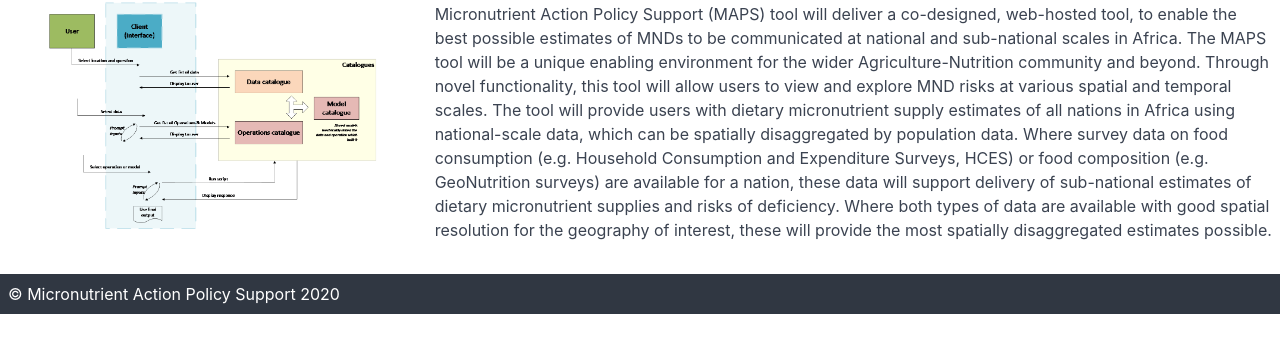
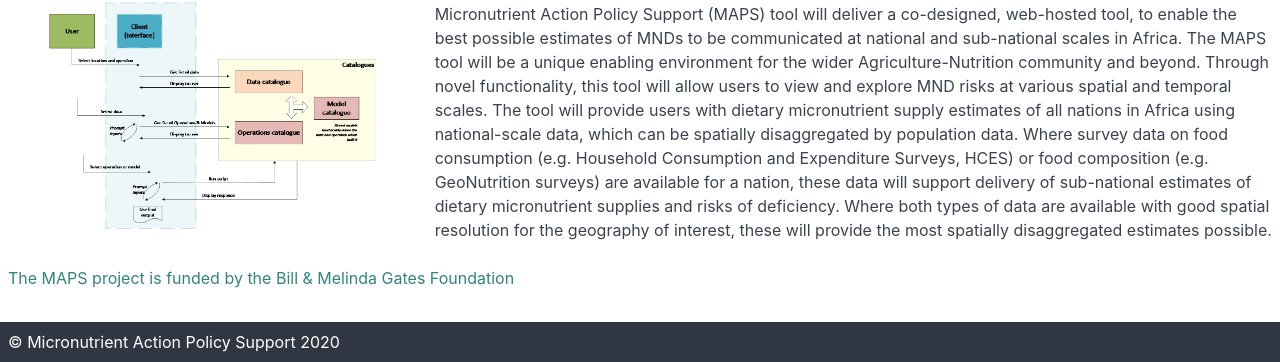
Before and after one commit to micronutrientsupport/micronutrient.support, an Eleventy site: page about.html in a window 1280 px wide. Shown: the part 518-880 px from the top of the page. Before the commit the page ends 832 px from the top, so only its background shows below. Built offline with nearby package versions, Linux system fonts and the light colour scheme; Eleventy itself is replaced by a stand-in of ours; files that its build step writes are made by us from their sources.

Commit message:
Add funder acknowledgement sentence to about page

```diff
--- a/about.html
+++ b/about.html
@@ -41,6 +41,10 @@ layout: default
         possible.
     </p>
     </div>
+
+    <div class="text-primary column col-12">
+        <p>The MAPS project is funded by the <a href="https://www.gatesfoundation.org/">Bill & Melinda Gates Foundation</a></p>
+    </div>
 </div>
 
 </div>
```
